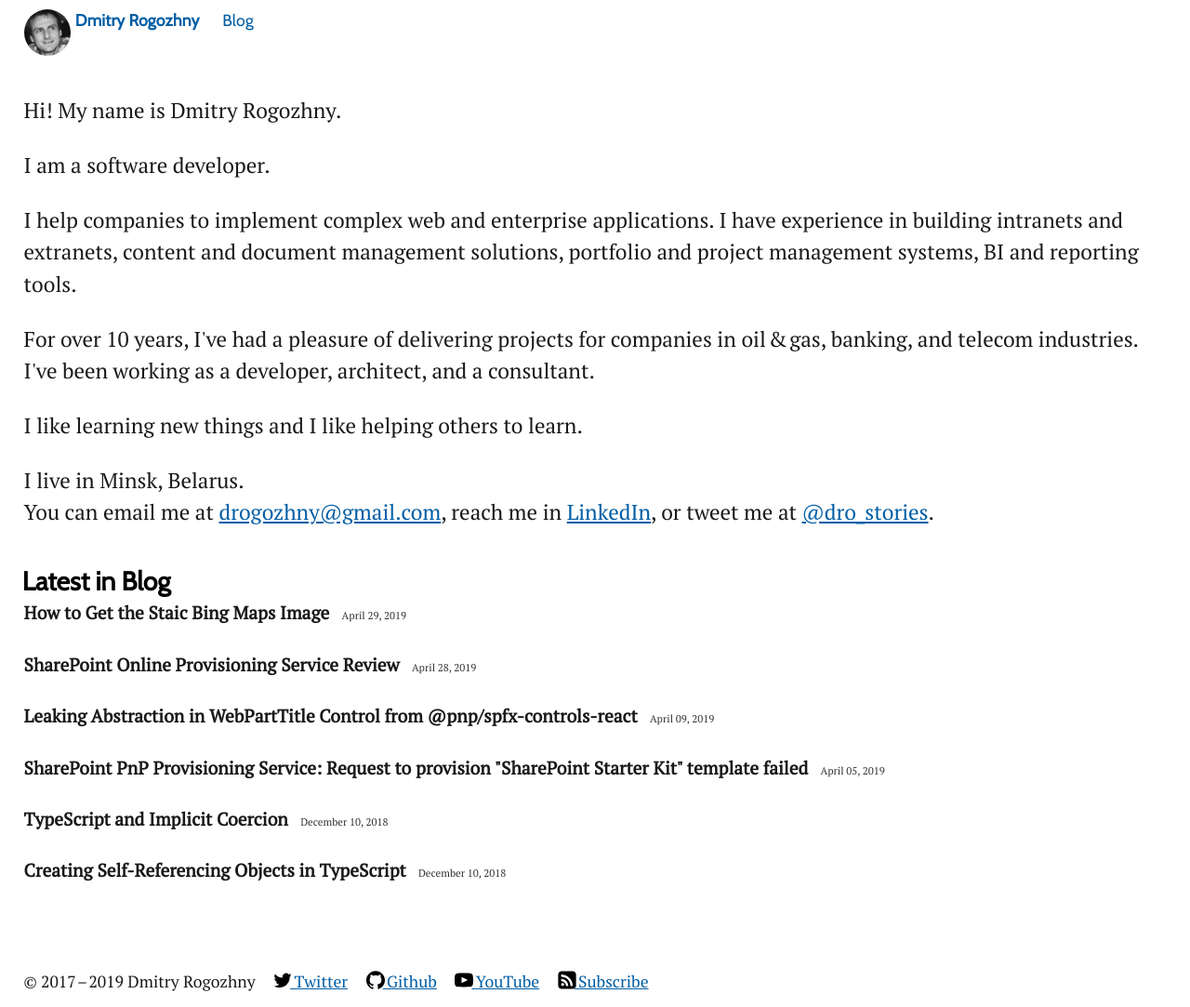
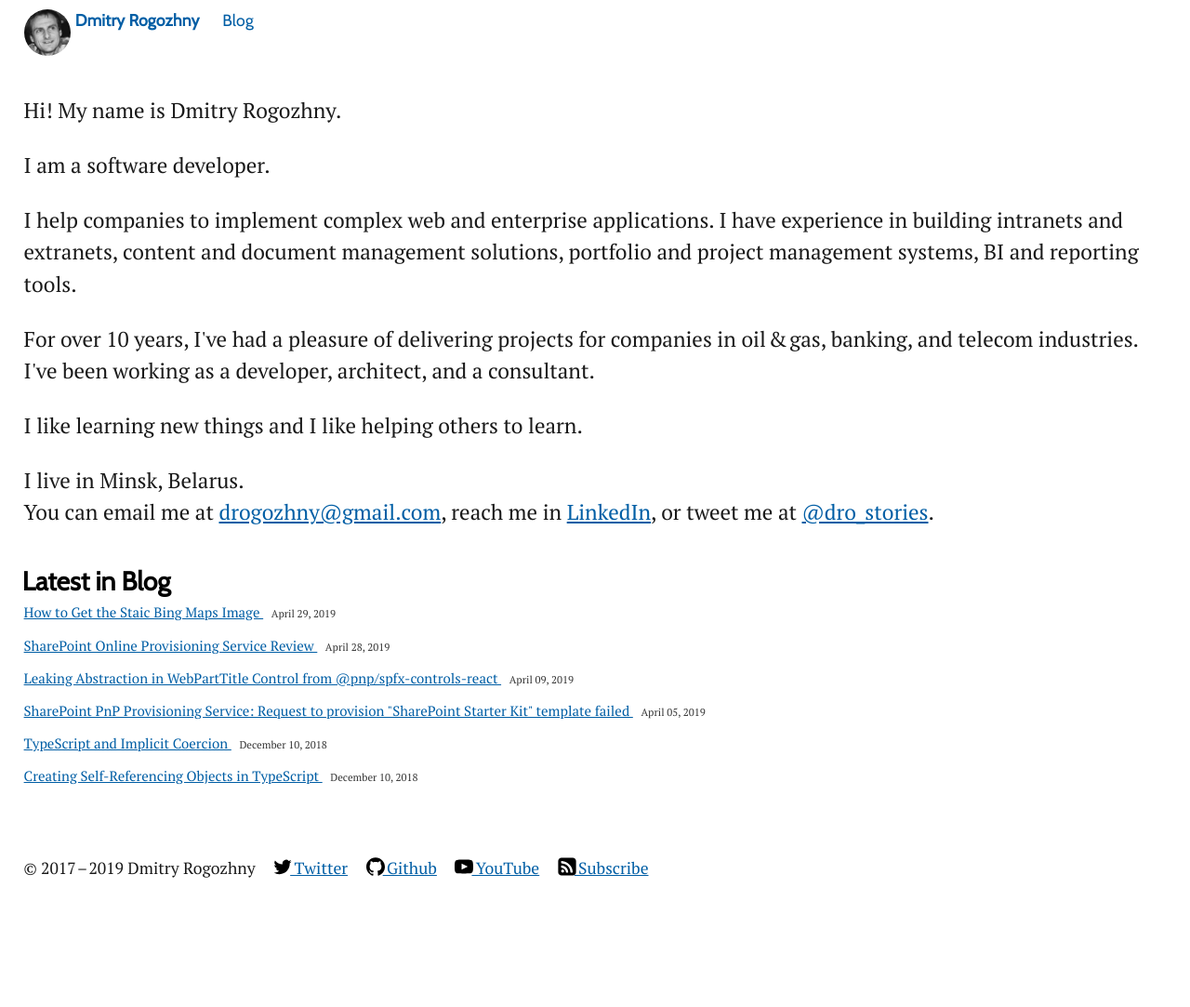
Before and after one commit to dmitryrogozhny/dmitryrogozhny.github.io, a Jekyll site: the page built from index.html, in a window 1280 px wide. Shown: the whole page at 93% size. Built offline with Jekyll 4.4.1, drawn with Linux system fonts in a browser that asks for light colours; after the commit the page ends 962 px from its top, so only the background shows below that.

Commit message:
Change posts list presentation

```diff
--- a/_sass/components/posts-list.scss
+++ b/_sass/components/posts-list.scss
@@ -7,14 +7,13 @@
     }
 
     .posts-list__item {
-        padding-bottom: 1em;
+        padding-bottom: 0;
     }
 
     .post-list__title {
-        color: $text-color;
-        text-decoration: none;
-        font-size: 1.1rem;
-        font-weight: 700;
+        font-size: .85rem;
+        line-height: 1.15rem;
+        font-weight: 400;
     }
 
     .post-list__image {
@@ -22,7 +21,7 @@
         height: auto;
 
         @media screen and (min-width: $breakpoint-small) {
-            width: 50%;
+            width: 30%;
             height: auto;
         }
     }
```
